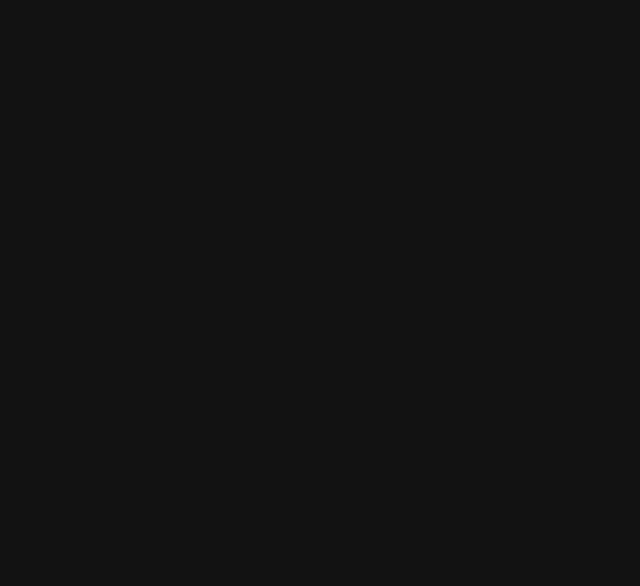
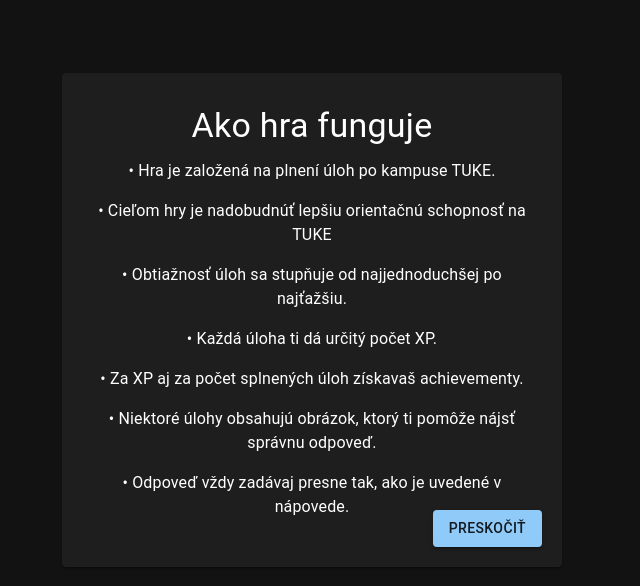
Before and after one commit to matelko64/TUKE-Explo, a React (Create React App) app in the folder react-frontend/: page /tutorial in a window 1280 px wide. Before the commit this address had no page. Shown: the top 586 px of the page, without its empty margins (328-968 px from the left). Built offline with nearby package versions, Linux system fonts and the light colour scheme.

Commit message:
pridanie tutorialu po prihlaseni

```diff
--- a/react-frontend/src/App.js
+++ b/react-frontend/src/App.js
@@ -10,6 +10,7 @@
 import Main from './components/Main';
 import Profile from './components/Profile';
 import Register from './components/Register';
+import Tutorial from './components/Tutorial';
 
 const darkTheme = createTheme({
   palette: {
@@ -37,11 +38,12 @@
     <>
       <Box sx={{ pb: shouldShowNav ? 10 : 0 }}>
         <Routes>
-          <Route path="/achievements" element={<Achievements />} />
-          <Route path="/" element={<Login />} />
-          <Route path="/main" element={<Main />} />
-          <Route path="/profile" element={<Profile />} />
-          <Route path="/register" element={<Register />} />
+            <Route path="/achievements" element={<Achievements />} />
+            <Route path="/" element={<Login />} />
+            <Route path="/main" element={<Main />} />
+            <Route path="/profile" element={<Profile />} />
+            <Route path="/register" element={<Register />} />
+            <Route path="/tutorial" element={<Tutorial />} />
         </Routes>
       </Box>
       {shouldShowNav && <BottomNav />}
--- a/react-frontend/src/components/Login.jsx
+++ b/react-frontend/src/components/Login.jsx
@@ -36,7 +36,7 @@
                         console.error("Error fetching achievements:", err);
                     }
                 }
-                navigate("/main");
+                navigate("/tutorial");
             } else {
                 alert("Login failed.");
             }
--- /dev/null
+++ b/react-frontend/src/components/Tutorial.jsx
@@ -0,0 +1,54 @@
+import React from "react";
+import { Button, Paper, Typography } from "@mui/material";
+import { useNavigate } from "react-router-dom";
+
+function Tutorial() {
+    const navigate = useNavigate();
+
+    const tips = [
+        "Hra je založená na plnení úloh po kampuse TUKE.",
+        "Cieľom hry je nadobudnúť lepšiu orientačnú schopnosť na TUKE",
+        "Obtiažnosť úloh sa stupňuje od najjednoduchšej po najťažšiu.",
+        "Každá úloha ti dá určitý počet XP.",
+        "Za XP aj za počet splnených úloh získavaš achievementy.",
+        "Niektoré úlohy obsahujú obrázok, ktorý ti pomôže nájsť správnu odpoveď.",
+        "Odpoveď vždy zadávaj presne tak, ako je uvedené v nápovede."
+    ];
+
+    return (
+        <div style={{
+            display: "flex",
+            justifyContent: "center",
+            alignItems: "center",
+            minHeight: "80vh",
+            padding: 20
+        }}>
+            <Paper sx={{ p: 4, maxWidth: 500, textAlign: "center", position: "relative" }}>
+                <Typography variant="h4" gutterBottom>
+                    Ako hra funguje
+                </Typography>
+
+                {tips.map((t, i) => (
+                    <Typography key={i} variant="body1" sx={{ mb: 2 }}>
+                        • {t}
+                    </Typography>
+                ))}
+
+                <Button
+                    variant="contained"
+                    color="primary"
+                    onClick={() => navigate("/main")}
+                    sx={{
+                        position: "absolute",
+                        bottom: 20,
+                        right: 20
+                    }}
+                >
+                    Preskočiť
+                </Button>
+            </Paper>
+        </div>
+    );
+}
+
+export default Tutorial;
```
